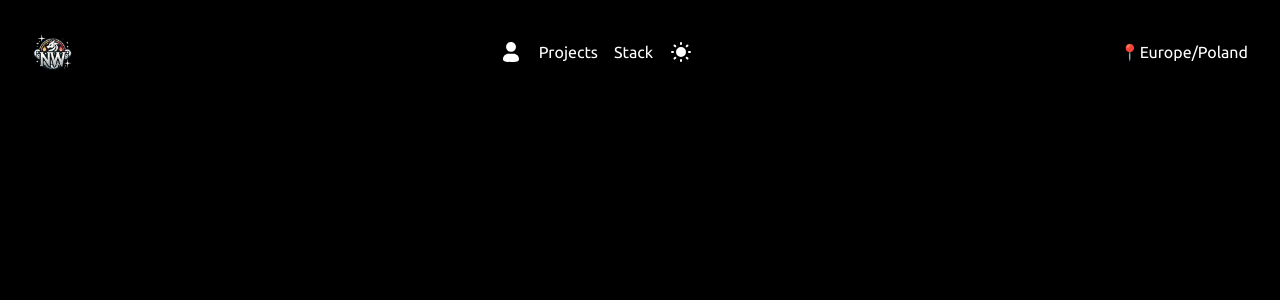
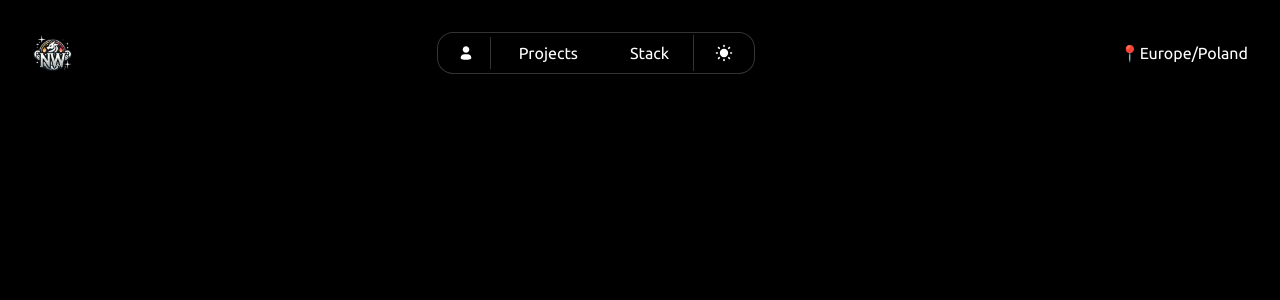
Before and after one commit to NeckitWin/neckitwin.github.io, a React (Vite) app: page / in a window 1280 px wide. Shown: the top 300 px of the page. Built offline with nearby package versions, Linux system fonts and the light colour scheme.

Commit message:
style: borders and hover animations

```diff
--- a/src/components/darkModeButton.tsx
+++ b/src/components/darkModeButton.tsx
@@ -14,7 +14,7 @@ const DarkModeButton = () => {
     }, [isDark]);
 
     return (
-        <button className="h-6 w-6 active:rotate-90 transition cursor-pointer" onClick={() => setIsDark(!isDark)}>{isDark ? <MoonIcon className="fill-black stroke-black" /> : <SunIcon className="w-full h-full fill-white stroke-white" />}</button>
+        <button className="h-5 w-5 active:rotate-90 transition cursor-pointer" onClick={() => setIsDark(!isDark)}>{isDark ? <MoonIcon className="fill-black stroke-black" /> : <SunIcon className="w-full h-full fill-white stroke-white" />}</button>
     )
 }
 
--- a/src/modules/header.tsx
+++ b/src/modules/header.tsx
@@ -5,12 +5,20 @@ const Header = () => {
     return (
         <header className="w-full text-white dark:text-black flex flex-row justify-between items-center sticky p-8">
             <img src="neckitwin.png" alt="logo" className="h-10 w-10" />
-            <nav className=" bg-black/80 dark:bg-white/80">
-                <ul className="flex gap-4 items-center">
-                    <li><ProfileIcon className="w-6 h-6 fill-white dark:fill-black" /></li>
-                    <li>Projects</li>
-                    <li>Stack</li>
-                    <li className="flex items-center"><DarkModeButton /></li>
+            <nav className=" bg-black/80 dark:bg-white/80 border border-white/20 dark:border-black/20 backdrop-blur-md rounded-2xl py-0.5 px-1">
+                <ul className="flex items-center divide-x divide-white/20 gap-1">
+                    <li>
+                        <button className="py-2 px-4 cursor-pointer rounded-xl hover:bg-white/20">
+                            <ProfileIcon className="h-4 w-4 fill-white dark:fill-black" />
+                        </button>
+                    </li>
+                    <li>
+                        <ul className="flex items-center gap-1">
+                            <li className="py-1.5 px-6 cursor-pointer rounded-2xl hover:bg-white/20">Projects</li>
+                            <li className="py-1.5 px-6 cursor-pointer rounded-2xl hover:bg-white/20">Stack</li>
+                        </ul>
+                    </li>
+                    <li className="flex items-center py-1.5 px-4 rounded-xl hover:bg-white/20"><DarkModeButton /></li>
                 </ul>
             </nav>
             <span>📍Europe/Poland</span>
```
